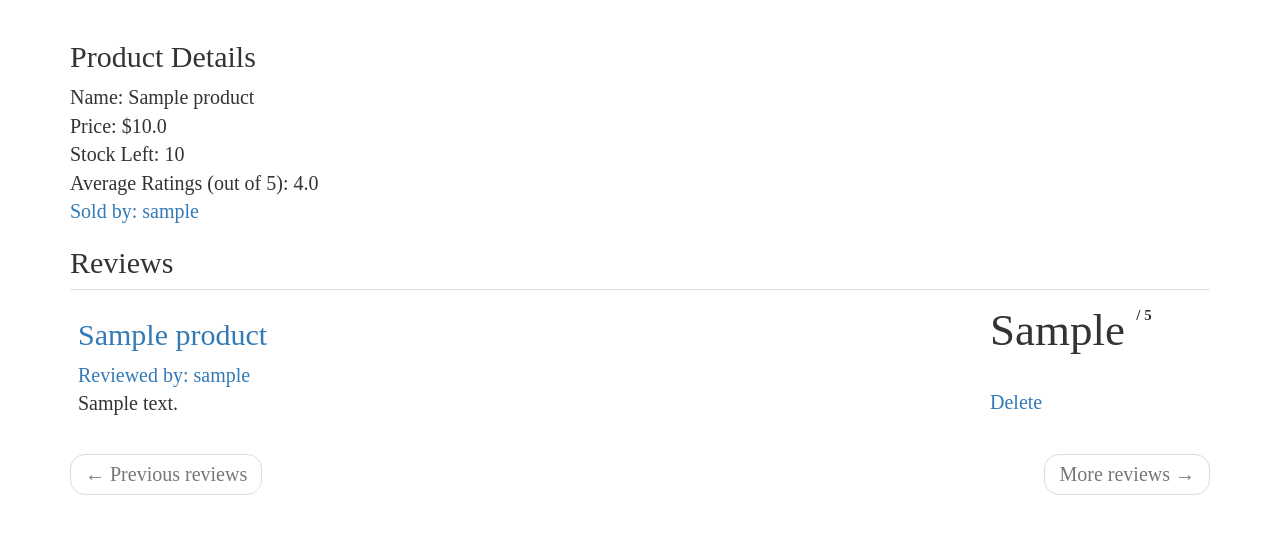
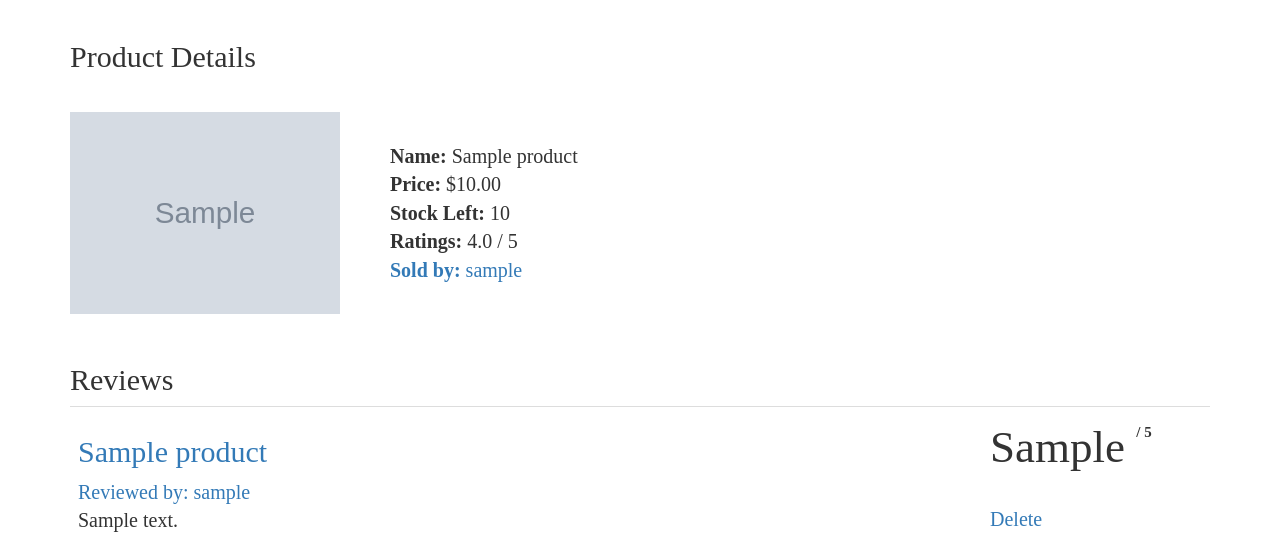
Before and after one commit to jwnicholas99/E-Market, a Flask app: page /product/1 in a window 1280 px wide. Shown: the part 52-606 px from the top of the page. Run offline with Flask 2, Linux system fonts and the light colour scheme; a user stored in the database is signed in; tables that the repository leaves empty hold one stand-in row (values such as "Sample post"); grey boxes marked "Sample" are stand-in pictures; some libraries are stand-ins or nearby versions.

Commit message:
Changed font and product profile

```diff
--- a/app/templates/product.html
+++ b/app/templates/product.html
@@ -2,17 +2,26 @@
 
 {% block app_content %}
   <h1 class="headers">Product Details</h1>
-  <p>
-    Name: {{product.name}} <br>
-    Price: ${{product.price}} <br>
-    Stock Left: {{product.stock}} <br>
-    Average Ratings (out of 5): {{product.avg_ratings}} <br>
-    <a href="{{url_for('user', username=product.seller.username)}}">
-      Sold by: {{product.seller.username}} <br>
-    </a>
-  </p>
-
+  <br>
+  <div style="display: flex; flex-direction: row; justify-content: flex-start;">
+    <img width = "270px;" src="{{url_for('static', filename=product.image_url)}}" alt="image">
+    <p style="margin-left: 50px; margin-top: 30px;">
+      <strong>Name:</strong> {{product.name}} <br>
+      <strong>Price:</strong> ${{'%.2f' % product.price}} <br>
+      <strong>Stock Left:</strong> {{product.stock}} <br>
+      {% if product.avg_ratings %}
+      <strong>Ratings:</strong> {{'%.1f' % product.avg_ratings}} / 5
+      {% else %}
+      <strong>Ratings:</strong> {{product.avg_ratings}} / 5
+      {% endif %}
+      <br>
+      <a href="{{url_for('user', username=product.seller.username)}}">
+        <strong>Sold by:</strong> {{product.seller.username}} <br>
+      </a>
+    </p>
+  </div>
   <div>
+    <br>
   <h2 class="headers">Reviews</h2>
     {% for review in reviews %}
       {% include '_review.html' %}
```
Also changed, not shown: app.db.
